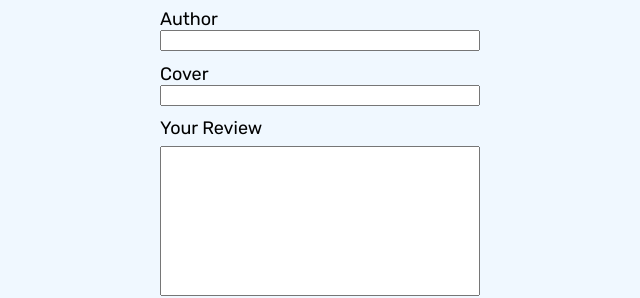
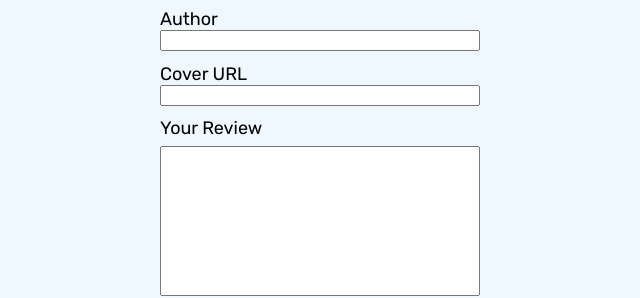
Before and after one commit to andreialexc30/bookStorage, a plain HTML site: page index.html in a window 1280 px wide. Shown: the part 241-539 px from the top of the page, 320-960 px from the left. Drawn offline with Linux system fonts and the light colour scheme; a web font is replaced by a local one.

Commit message:
Cover label text change

```diff
--- a/index.html
+++ b/index.html
@@ -25,7 +25,7 @@
           <input id="bookAuthor" name="author" type="text" class="form-input" autocomplete="off">
         </fieldset>
         <fieldset form="bookForm" class="form-fieldgroup">
-          <label for="bookCover" class="form-label">Cover</label>
+          <label for="bookCover" class="form-label">Cover URL</label>
           <input id="bookCover" name="cover" type="text" class="form-input" autocomplete="off">
         </fieldset>
         <label for="bookReview" class="form-label">Your Review</label>
```
